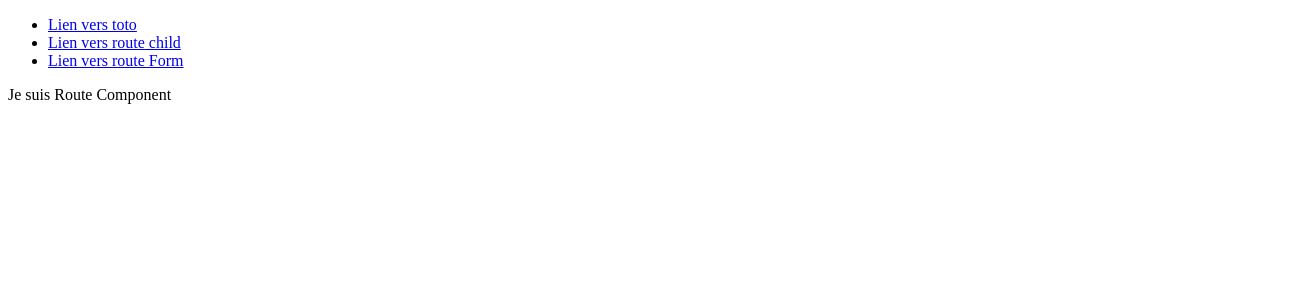
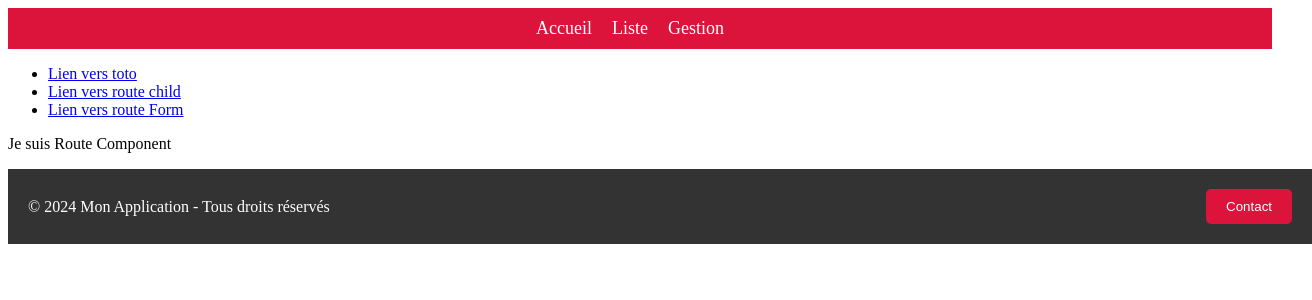
Before and after one commit to lilHmidou/SAHNOUN_GUIRAUD_TP02, an Angular app: page /route in a window 1280 px wide. Shown: the top 300 px of the page, 1312 px wide, since content can reach past the window. Built offline with nearby package versions, Linux system fonts and the light colour scheme.

Commit message:
Footer et Header versione 1

```diff
--- a/src/app/app.component.html
+++ b/src/app/app.component.html
@@ -1,5 +1,21 @@
+<!-- app.component.html -->
+<div class="header">
+  <nav>
+    <ul>
+      <li><a routerLink="/home">Accueil</a></li>
+      <li><a routerLink="/list">Liste</a></li>
+      <li><a routerLink="/manage">Gestion</a></li>
+    </ul>
+  </nav>
+</div>
+
 <router-outlet></router-outlet>
 
+<!-- Footer -->
+<div class="footer">
+  <p>&copy; 2024 Mon Application - Tous droits réservés</p>
+  <button class="footer-button">Contact</button>
+</div>
 
 
 <!--<p *ngIf="false">toto</p>-->
--- a/src/app/app.component.scss
+++ b/src/app/app.component.scss
@@ -5,3 +5,62 @@
 .blue {
   color: blue;
 }
+
+/* app.component.css */
+.header {
+  background-color: crimson; /* Fond crimson red */
+  padding: 10px 20px;
+  color: white;
+  text-align: center;
+}
+
+.header nav ul {
+  list-style-type: none; /* Supprime les puces de la liste */
+  padding: 0;
+  margin: 0;
+}
+
+.header nav ul li {
+  display: inline; /* Affiche les éléments en ligne */
+  margin-right: 20px; /* Espace entre les éléments */
+}
+
+.header nav ul li a {
+  color: white;
+  text-decoration: none; /* Supprime le soulignement des liens */
+  font-size: 18px;
+}
+
+.header nav ul li a:hover {
+  text-decoration: underline; /* Ajoute un soulignement au survol */
+}
+
+/* Style pour le footer */
+.footer {
+  background-color: #333; /* Fond sombre */
+  color: white;
+  padding: 20px;
+  display: flex;
+  justify-content: space-between; /* Espace entre le texte et le bouton */
+  align-items: center; /* Aligne verticalement les éléments */
+  position: relative; /* Nécessaire pour le positionnement du bouton */
+  bottom: 0;
+  width: 100%;
+}
+
+.footer p {
+  margin: 0; /* Supprime la marge par défaut du <p> */
+}
+
+.footer-button {
+  background-color: crimson; /* Bouton avec la même couleur que l'en-tête */
+  color: white;
+  border: none;
+  padding: 10px 20px;
+  cursor: pointer;
+  border-radius: 5px;
+}
+
+.footer-button:hover {
+  background-color: darkred; /* Changer la couleur au survol */
+}
```
Also changed, not shown: src/app/route/route.component.html (line endings or trailing spaces).
